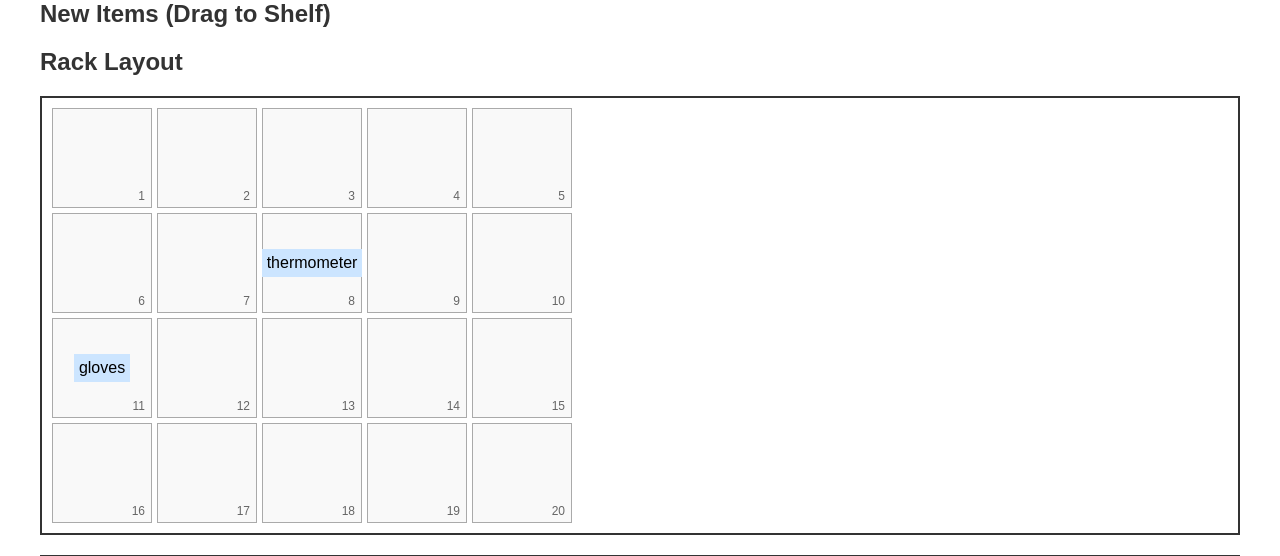
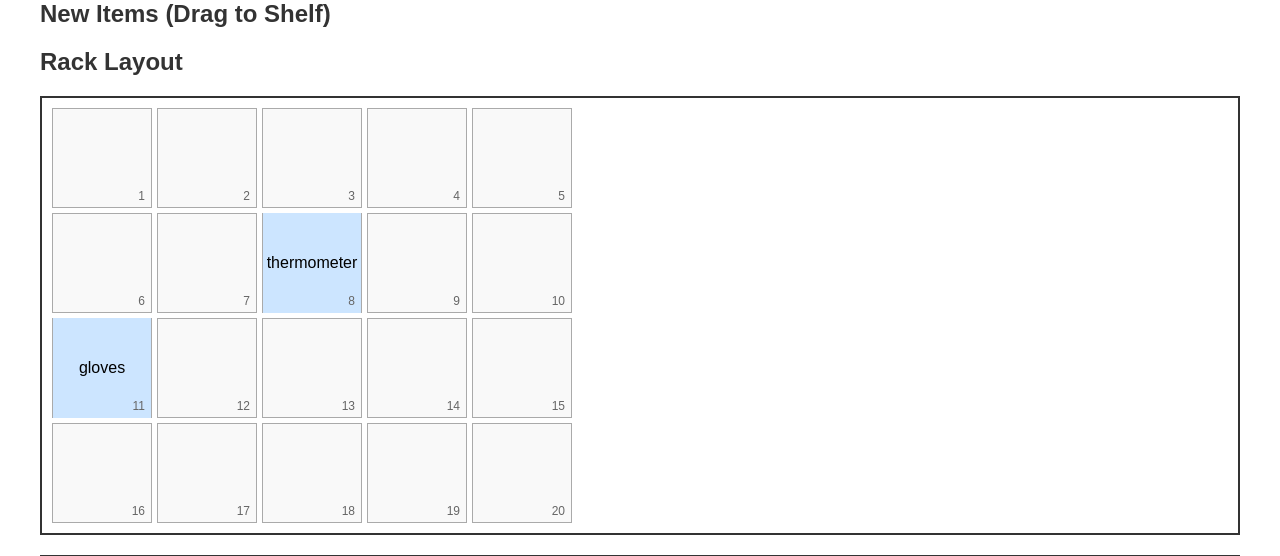
Before and after one commit to meganzupancic/HospitalRetrievalSystem, a Flask app: page / in a window 1280 px wide. Shown: the part 202-758 px from the top of the page. Run offline with Flask 3, Linux system fonts and the light colour scheme; data comes from the database, SQL or seed files in the repository; both versions use the stored data as it was after the commit; some libraries are stand-ins or nearby versions.

Commit message:
Changed new item box size

```diff
--- a/templates/index.html
+++ b/templates/index.html
@@ -115,9 +115,14 @@
 
     .item {
       background-color: #cce5ff;
-      padding: 5px;
+      width: 100px;
+      height: 100px;
+      display: flex;
+      align-items: center;
+      justify-content: center;
       cursor: grab;
     }
+
 
     .delete-button {
       margin-left: 10px;
```
Also changed, not shown: raspi_system/medical_supplies.db.
